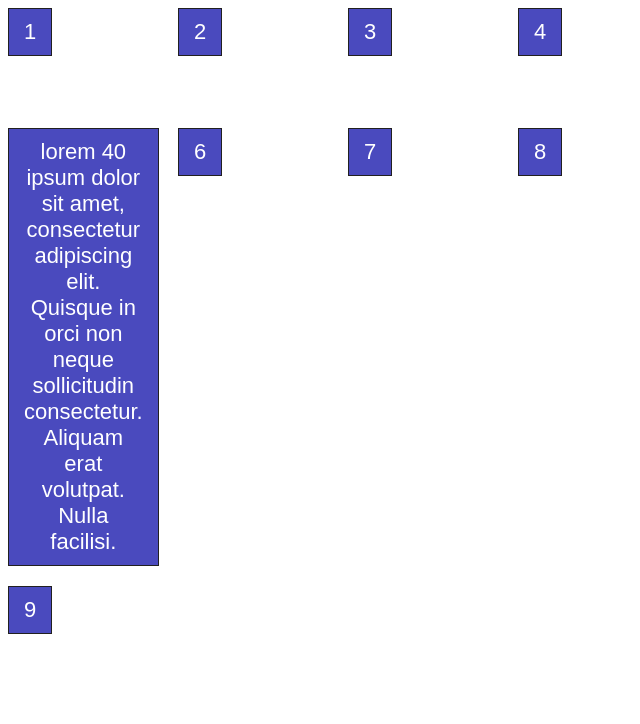
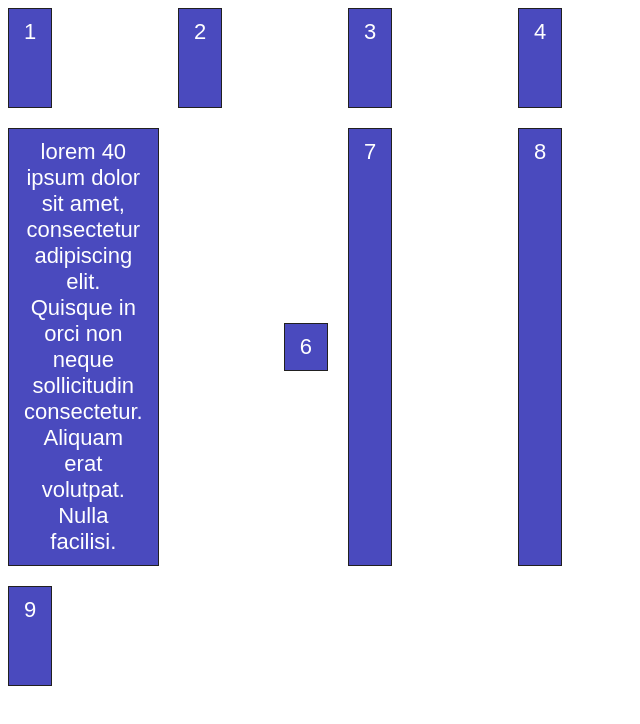
Before and after one commit to programer1983/fundamental-grids, a website built with Vite: page index.html in a window 1280 px wide. Shown: the whole page, without its empty margins (0-640 px from the left). Built offline with nearby package versions, Linux system fonts and the light colour scheme.

Commit message:
justify-self,   align-self

```diff
--- a/styles/example.css
+++ b/styles/example.css
@@ -15,7 +15,12 @@
     grid-gap: 20px;
 
     justify-items: start;
-    align-items: start;
+    align-items: stretch;
     /* align-items: end; */
     /* align-items: center; */
 }
+
+.grid > div:nth-child(6){
+    justify-self: end;
+    align-self: center;
+}
```
